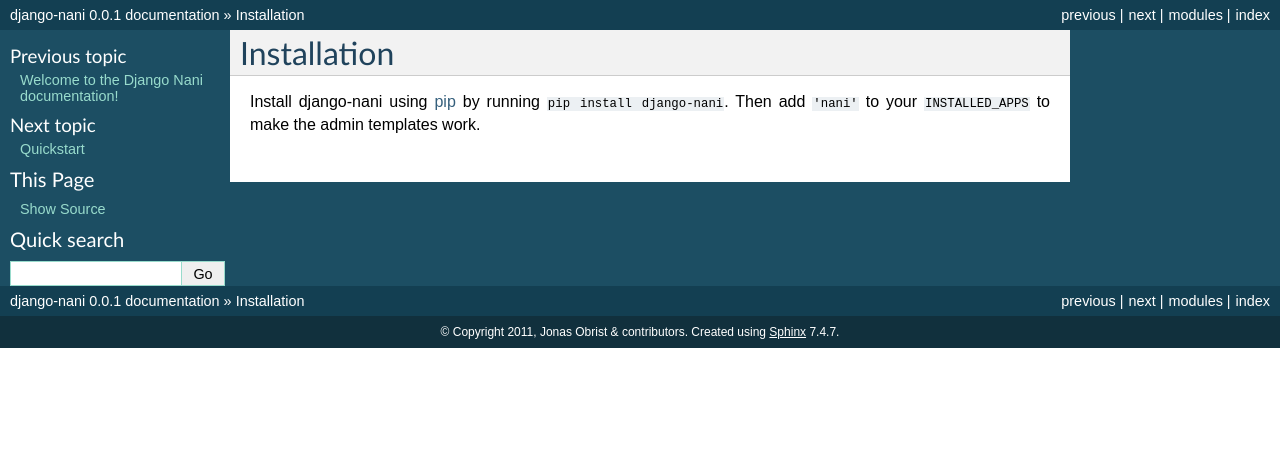
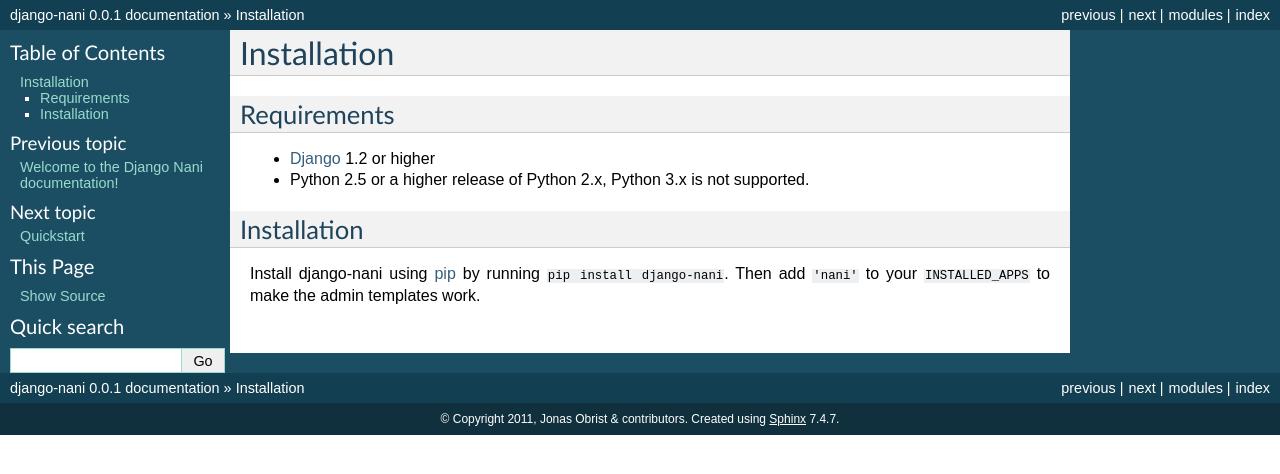
Before and after one commit to KristianOellegaard/django-hvad, a Sphinx documentation site: the page built from docs/public/installation.rst, in a window 1280 px wide. Shown: the top 474 px of the page. Built offline with Sphinx 7.4.7, drawn with Linux system fonts in a browser that asks for light colours.

Commit message:
Added requirements to install instructions

```diff
--- a/docs/public/installation.rst
+++ b/docs/public/installation.rst
@@ -1,8 +1,23 @@
 ############
 Installation
 ############
+
+
+************
+Requirements
+************
+
+* `Django`_ 1.2 or higher
+* Python 2.5 or a higher release of Python 2.x, Python 3.x is not supported.
+
+
+************
+Installation
+************
+
 
 Install django-nani using `pip`_ by running ``pip install django-nani``. Then
 add ``'nani'`` to your ``INSTALLED_APPS`` to make the admin templates work.
 
 .. _pip: http://pypi.python.org/pypi/pip
+.. _Django: http://www.djangoproject.com
```
